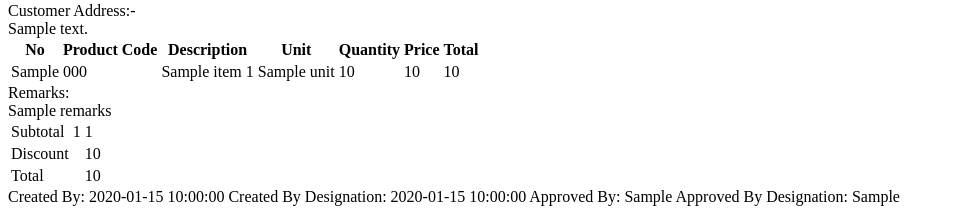
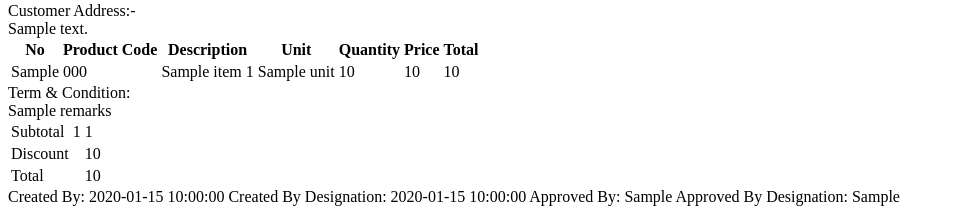
Before and after one commit to asaducp-hue/pr-pdf-api, a Python web app: template templates/quotation.html in a window 1280 px wide. Shown: the part 780-994 px from the top of the page, without its empty margins (0-954 px from the left). Run offline with Jinja, Linux system fonts and the light colour scheme; the template is opened without the code that fills it: most values are stand-ins (such as "Sample title", 1, 10 or a date in 2020); grey boxes marked "Sample" are stand-in pictures.

Commit message:
updated Quotation PDF generation

```diff
--- a/templates/quotation.html
+++ b/templates/quotation.html
@@ -111,7 +111,7 @@
         <div class="payment-terms-row">
             <span class="pt-label"></span>
         </div>
-        <div class="remarks-label">Remarks:</div>
+        <div class="remarks-label">Term & Condition:</div>
         <div class="remarks-text">{{ remarks }}</div>
     </div>
 
```
